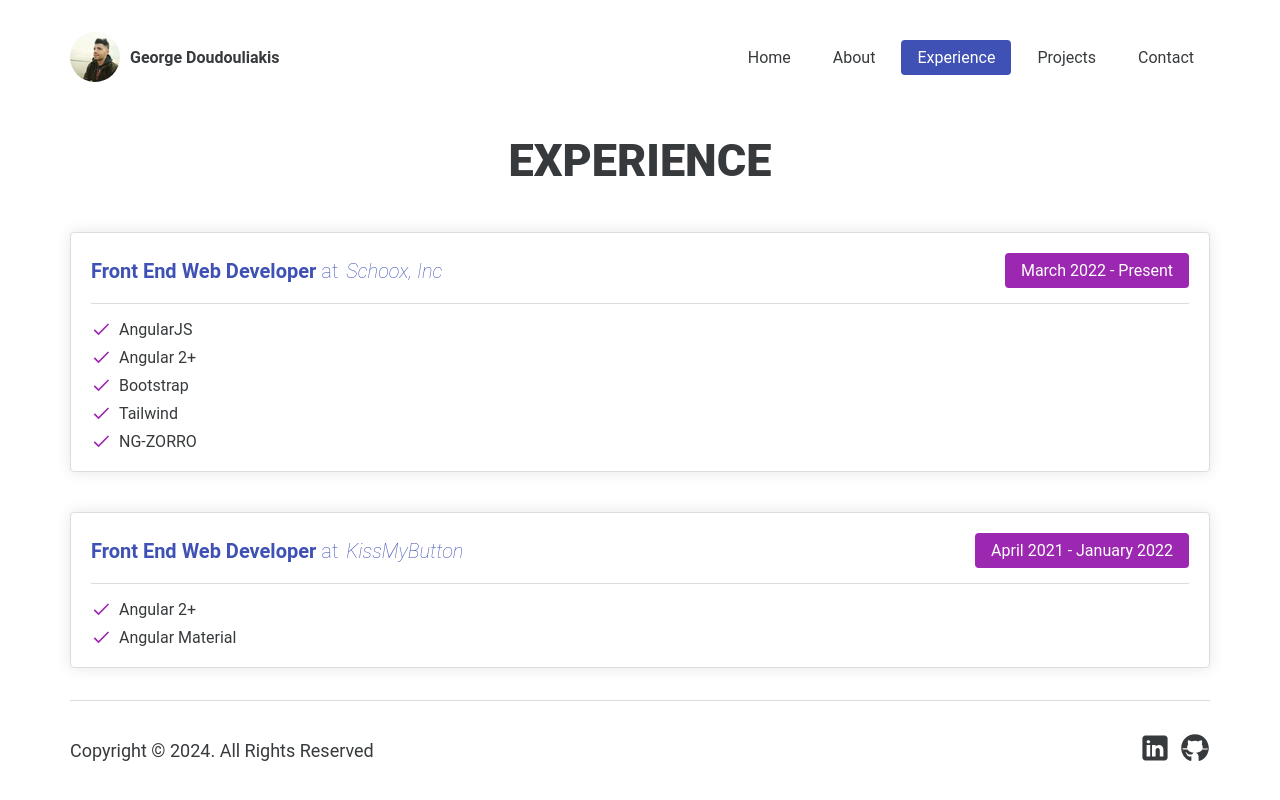
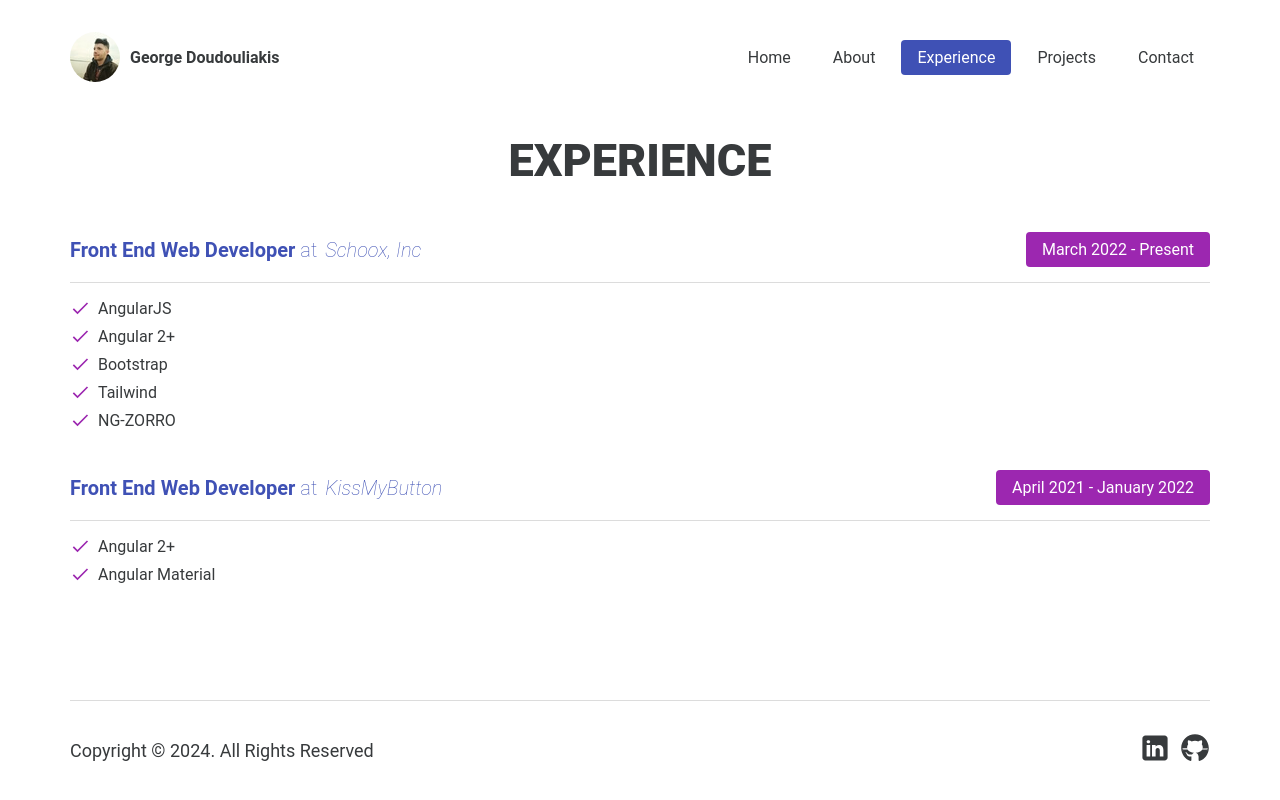
Before and after one commit to GeorgiosDoudouliakis/george-doudouliakis-dev, an Angular app: page /experience in a window 1280 px wide. Built offline with nearby package versions, Linux system fonts and the light colour scheme.

Commit message:
refactor: Change styles on experience list item

```diff
--- a/src/app/pages/experience/components/experience-list-item/experience-list-item.component.html
+++ b/src/app/pages/experience/components/experience-list-item/experience-list-item.component.html
@@ -1,4 +1,3 @@
-<div class="card">
 <div class="experience-card-header">
     <h2>{{ experience.jobTitle }} <span>at</span> <a [href]="experience.company.url" target="_blank" rel="noreferrer">{{ experience.company.name }}</a></h2>
     <span class="duration">{{ experience.date.from }} - {{ experience.date.to }}</span>
@@ -8,4 +7,3 @@
     <li><svg xmlns="http://www.w3.org/2000/svg"  viewBox="0 0 24 24" width="20px" height="20px"><path fill="none" stroke-miterlimit="10" stroke-width="2" d="M21 6L9 18 4 13"/></svg> {{ technology }}</li>
   }
 </ul>
-</div>
--- a/src/app/pages/experience/components/experience-list-item/experience-list-item.component.scss
+++ b/src/app/pages/experience/components/experience-list-item/experience-list-item.component.scss
@@ -7,7 +7,6 @@
       margin-bottom: 40px;
   }
 
-    .card {
   .experience-card-header {
     display: flex;
     flex-direction: column;
@@ -80,4 +79,3 @@
     }
   }
 }
-}
```
Lines whose indentation alone changed are shown as unchanged.
